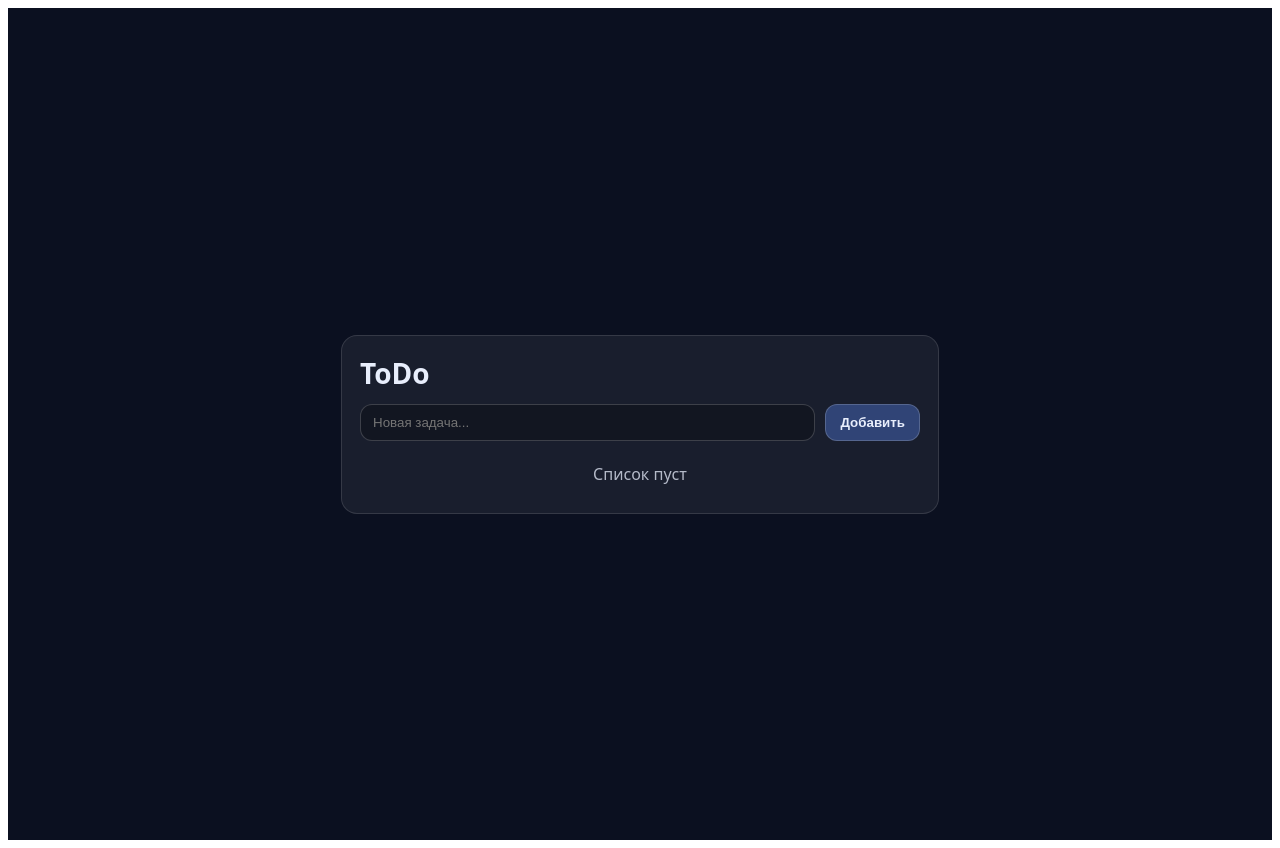
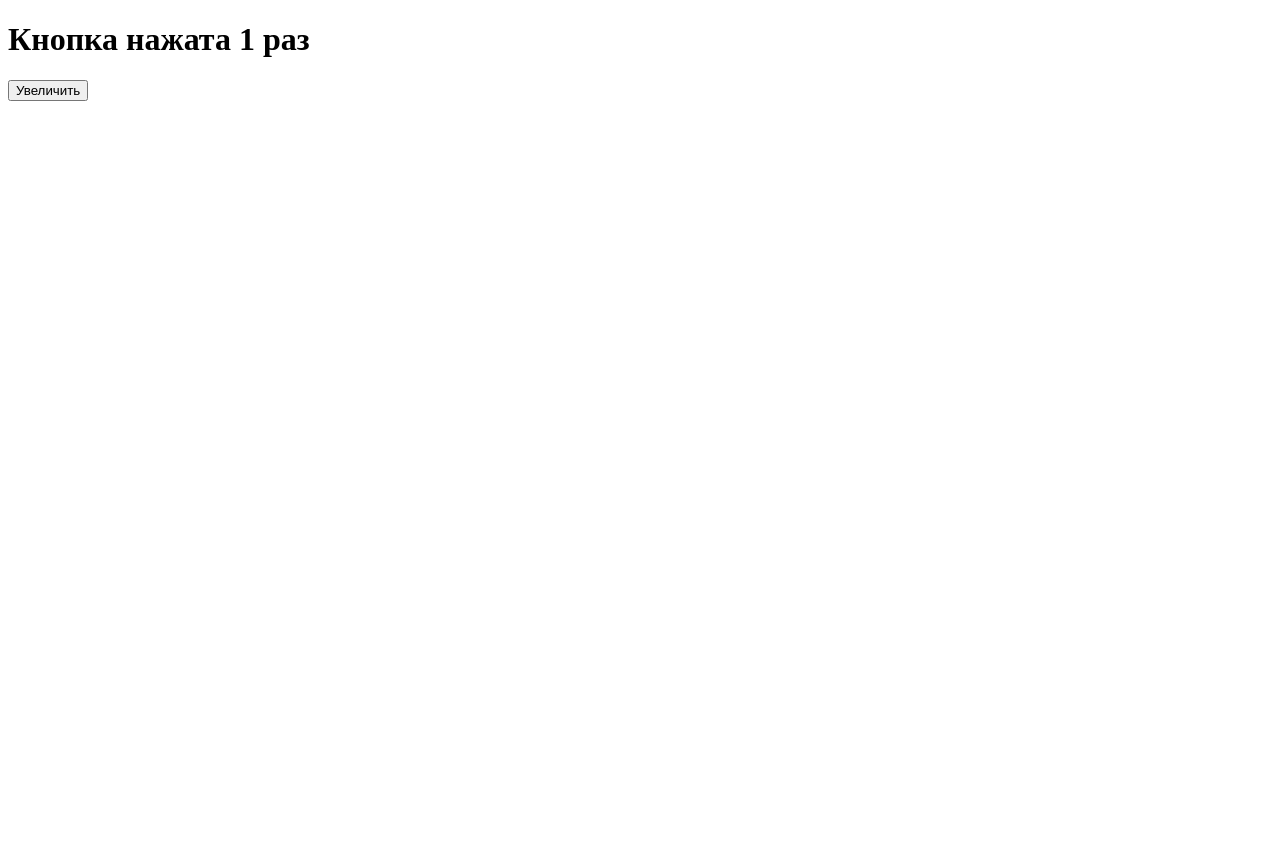
Before and after one commit to edwarr170484/react-quickstart, a React app: page / in a window 1280 px wide. After the commit the page ends 800 px from the top, so only its background shows below. Built offline with nearby package versions, Linux system fonts and the light colour scheme.

Commit message:
добавил преобразование функциональных компонентов в классовые

```diff
--- /dev/null
+++ b/src/js/ClassApp.js
@@ -0,0 +1,25 @@
+import React from 'react'
+
+class ClassApp extends React.Component{
+    constructor(props){
+        super(props)
+        this.state = {
+            count: props.count
+        }
+    }
+
+    increment = () => {
+        this.setState({count: this.state.count + 1});
+    }
+
+    render(){
+        return (
+            <>
+                <h1>Кнопка нажата {this.state.count} раз</h1>
+                <button onClick={this.increment}>Увеличить</button>
+            </>
+        )
+    }
+}
+
+export default ClassApp
--- a/src/js/index.js
+++ b/src/js/index.js
@@ -1,9 +1,11 @@
 import '../scss/index.scss';
 
+import React from 'react'
 import { createRoot } from 'react-dom/client';
 
 import App from './App';
+import ClassApp from './ClassApp';
 
 const root = createRoot(document.getElementById('app'));
 
-root.render(<App/>);
+root.render(<ClassApp count={1} />);
```
